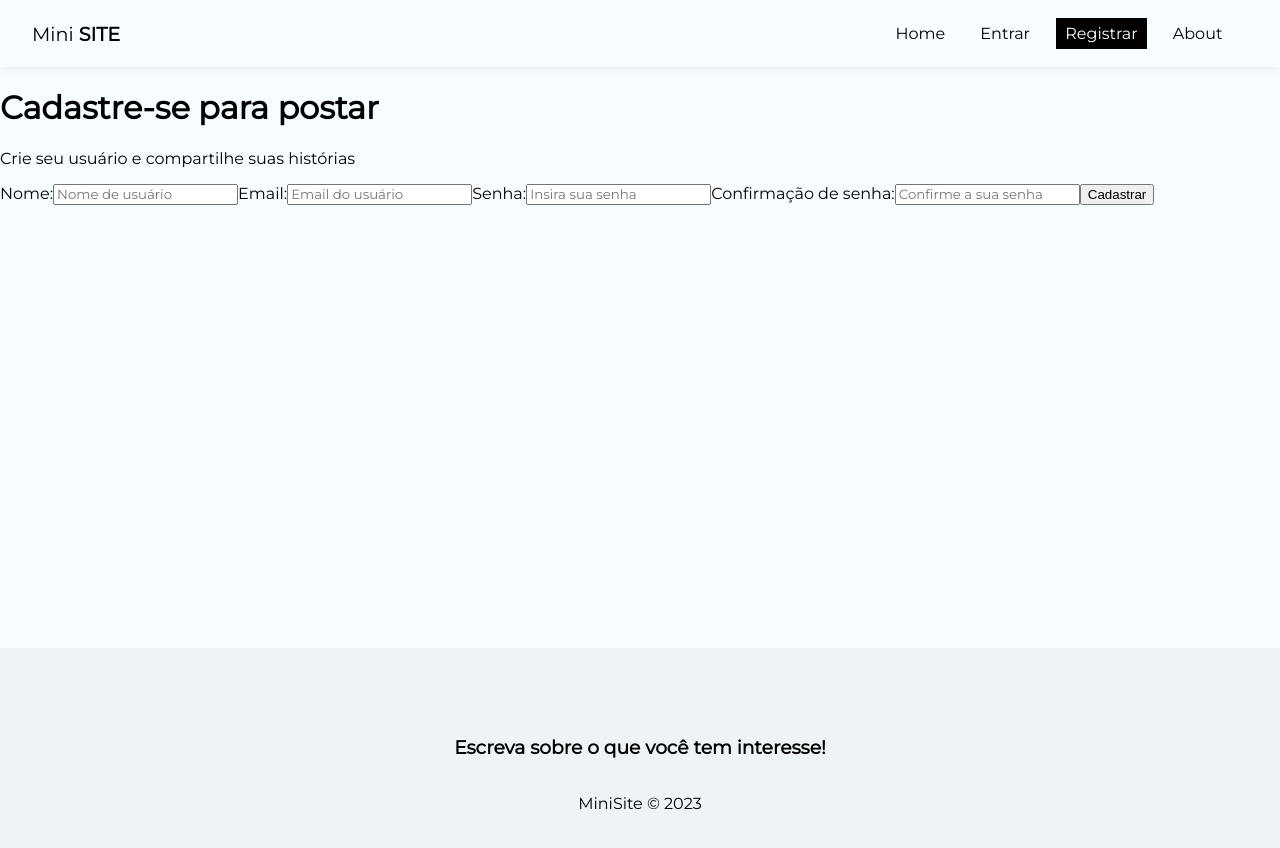
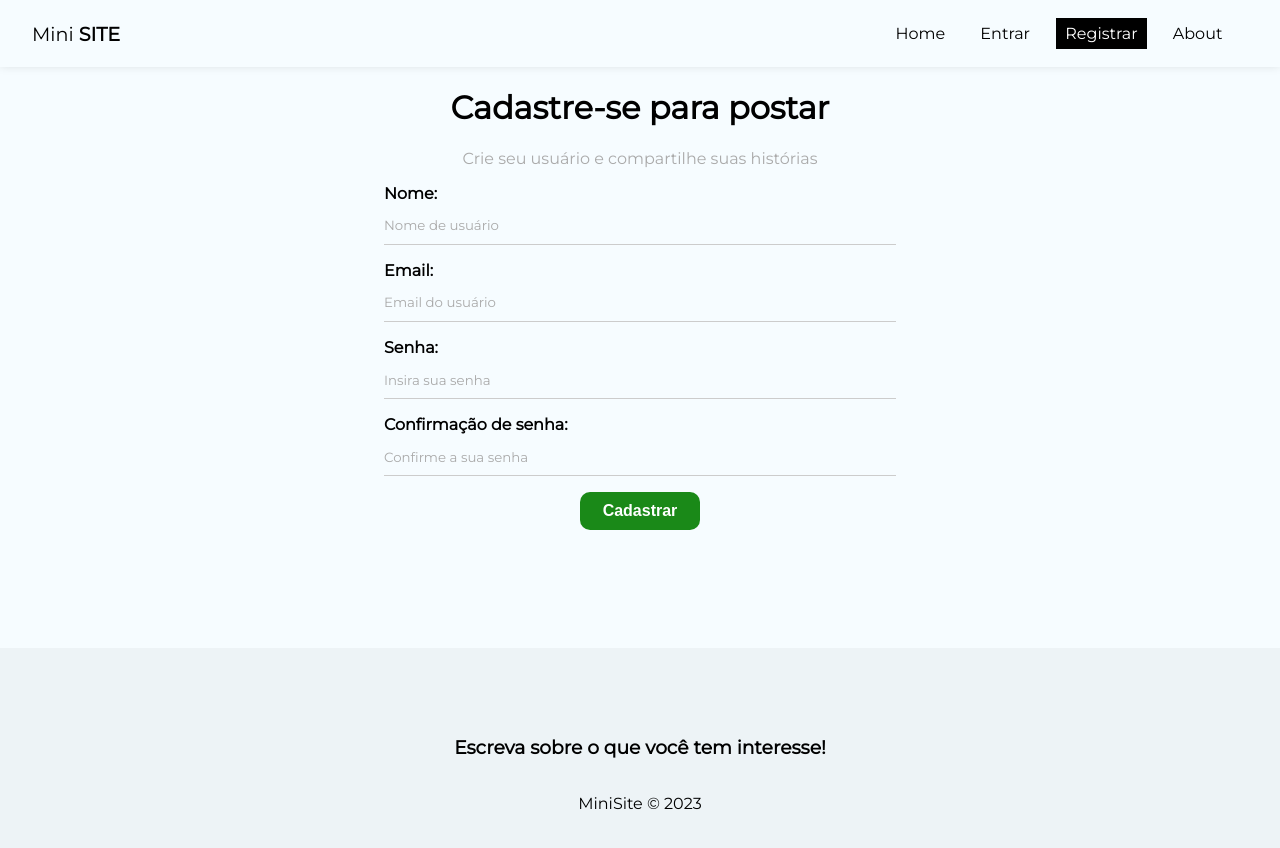
Before and after one commit to Jonas-Victor950/MiniSite, a React (Create React App) app in the folder minisite/: page /register in a window 1280 px wide. Shown: the top 848 px of the page. Built offline with nearby package versions, Linux system fonts and the light colour scheme.

Commit message:
States of register form

```diff
--- a/minisite/src/index.css
+++ b/minisite/src/index.css
@@ -8,6 +8,7 @@
 input::placeholder,
 textarea::placeholder {
   font-family: "Montserrat", sans-serif;
+  color: #aaa;
 }
 
 input:focus,
@@ -31,3 +32,80 @@
 nav button:hover {
   color: #bbb;
 }
+
+/* form style */
+form {
+  max-width:40% ;
+  margin: 0 auto;
+}
+
+label {
+  display: flex;
+  flex-direction: column;
+  margin-bottom: 1em;
+}
+
+label span {
+  margin-bottom: .3em;
+  font-weight: bold;
+  text-align: left;
+}
+
+input, textarea {
+  box-sizing: border-box;
+  border: none;
+  border-bottom: 1px solid #CCC;
+  padding: .8em 0;
+  background-color: transparent;
+}
+
+.btn {
+  background-color: #1a8918;
+  color: #fff;
+  text-align: center;
+  cursor: pointer;
+  border-radius: 10px;
+  width: 120px;
+  font-weight: bold;
+  border: none;
+  padding: 10px 15px;
+  font-size: 1em;
+}
+
+.btn.btn-dark {
+  background-color: #000;
+  border-radius: 0;
+}
+
+.btn.btn-outline {
+  background-color: transparent;
+  border-radius: 0;
+  color: #000;
+  border: 1px solid #000;
+  padding: 7px 30px;
+}
+
+.btn:hover {
+  background-color: #0f730c;
+  color: #fff;
+}
+
+.btn.btn-outline:hover {
+  background-color: #000;
+}
+
+.btn.btn-danger:hover{
+  background-color: #dc3545;
+}
+
+button[disabled] {
+  background-color: #aaa;
+}
+
+.container .error {
+  color: #721c24;
+  background-color: #f8d7da;
+  border: 1px solid #f5c6cb;
+  padding: 5px;
+  border-radius: 5px;
+}
--- a/minisite/src/pages/Register/Register.js
+++ b/minisite/src/pages/Register/Register.js
@@ -4,28 +4,54 @@
 
 
 const Register = () => {
+  const [displayName, setDisplayName] = useState("")
+  const [email, setEmail] = useState("")
+  const [password, setPassword] = useState("")
+  const [confirmPassword, setConfirmPassword] = useState("")
+  const [error, setError] = useState("")
+
+  const handleSubmit = (e) => {
+    e.preventDefault();
+
+    setError("")
+
+    const user = {
+      displayName,
+      email,
+      password
+    }
+
+    if(password !== confirmPassword) {
+      setError("As senhas precisam ser iguais!")
+      return
+    }
+
+    console.log(user)
+  }
+
   return (
-    <div>
+    <div className={styles.register}>
         <h1>Cadastre-se para postar</h1>
         <p>Crie seu usuário e compartilhe suas histórias</p>
-        <form action="">
+        <form action="" onSubmit={handleSubmit}>
           <label htmlFor="">
             <span>Nome:</span>
-            <input type="text" name="displayName" required placeholder="Nome de usuário" />
+            <input type="text" name="displayName" required placeholder="Nome de usuário"  value={displayName} onChange={(e) => setDisplayName(e.target.value)}/>
           </label>
           <label htmlFor="">
             <span>Email:</span>
-            <input type="email" name="email" required placeholder="Email do usuário" />
+            <input type="email" name="email" required placeholder="Email do usuário" value={email} onChange={(e) => setEmail(e.target.value)}/>
           </label>
           <label htmlFor="">
             <span>Senha:</span>
-            <input type="password" name="password" required placeholder="Insira sua senha" />
+            <input type="password" name="password" required placeholder="Insira sua senha" value={password} onChange={(e) => setPassword(e.target.value)}/>
           </label>
           <label htmlFor="">
             <span>Confirmação de senha:</span>
-            <input type="password" name="confirmPassword" required placeholder="Confirme a sua senha" />
+            <input type="password" name="confirmPassword" required placeholder="Confirme a sua senha" value={confirmPassword} onChange={(e) => setConfirmPassword(e.target.value)}/>
           </label>
           <button className="btn">Cadastrar</button>
+          {error && <p className="error">{error}</p>}
         </form>
     </div>
   )
```
